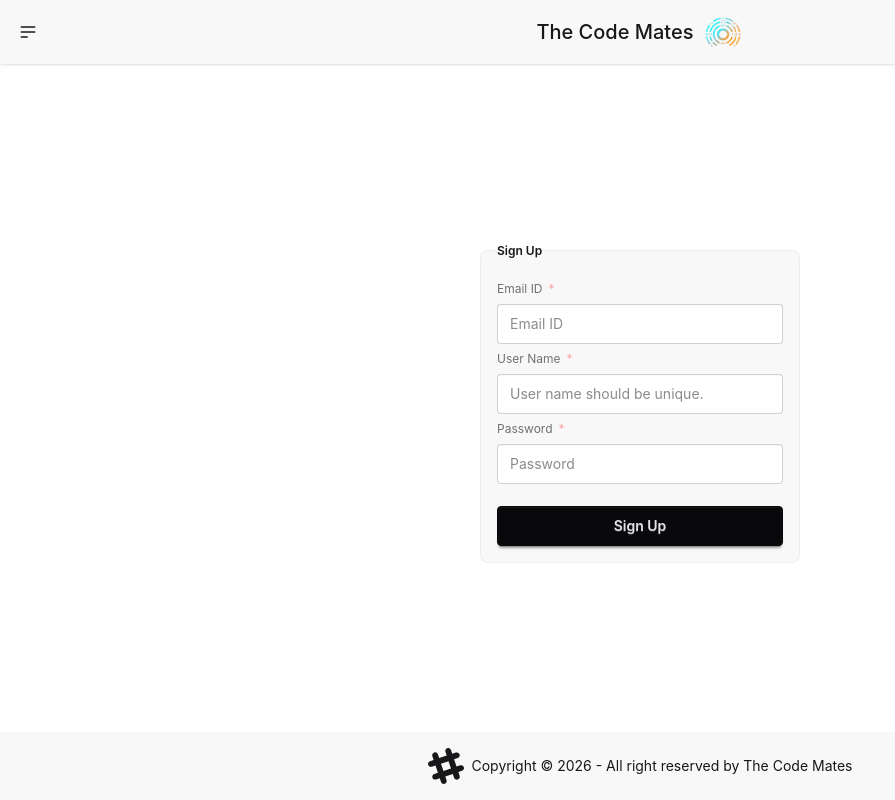
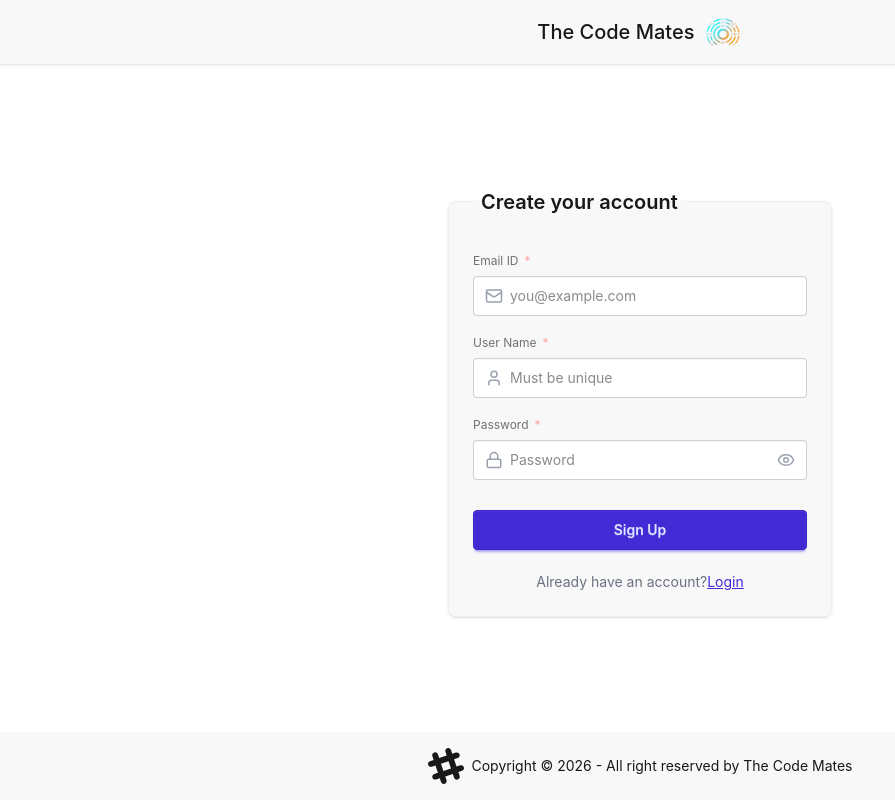
Before and after one commit to Kaustubh-Dalvi1001/TheCodeMates, a React (Vite) app in the folder TheCodeMatesFrontend/: page /signup in a window 1280 px wide. Shown: the whole page, without its empty margins (0-895 px from the left). Built offline with nearby package versions, Linux system fonts and the light colour scheme.

Commit message:
Enhanced the UI of signup and login page

```diff
--- a/TheCodeMatesFrontend/index.html
+++ b/TheCodeMatesFrontend/index.html
@@ -2,7 +2,7 @@
 <html lang="en">
   <head>
     <meta charset="UTF-8" />
-    <link rel="icon" type="image/svg+xml" href="/favicon.svg" />
+    <link rel="icon" type="image/svg+xml" href="./src/assets/TCM_Logo.png" />
     <meta name="viewport" content="width=device-width, initial-scale=1.0" />
     <title>The Code Mates</title>
   </head>
--- a/TheCodeMatesFrontend/src/components/Login.jsx
+++ b/TheCodeMatesFrontend/src/components/Login.jsx
@@ -1,4 +1,4 @@
-import React from "react";
+import React, { useState } from "react";
 import Footer from "./Footer";
 import LoginSignUpHeader from "./LoginSignUpHeader";
 import { useForm } from "react-hook-form";
@@ -6,10 +6,13 @@ import { useMutation, useQueryClient } from "@tanstack/react-query";
 import { loginUser } from "./api";
 import { useDispatch } from "react-redux";
 import { addUser } from "../store/userSlice";
-import { useNavigate } from "react-router-dom";
+import { NavLink, useNavigate } from "react-router-dom";
 import { toast } from "react-toastify";
+import { Eye, EyeOff, Loader2, Lock, Mail } from "lucide-react";
 
 const Login = () => {
+  const [passwordVisible, setPasswordVisible] = useState(false);
+
   const {
     register,
     handleSubmit,
@@ -23,7 +26,7 @@ const Login = () => {
 
   const queryClient = useQueryClient();
 
-  const { mutate: loginUserMutate } = useMutation({
+  const { mutate: loginUserMutate, isPending } = useMutation({
     mutationFn: (userData) => loginUser(userData),
     onSuccess: (data) => {
       // console.log(data.loggedInUser);
@@ -49,33 +52,71 @@ const Login = () => {
       <LoginSignUpHeader />
       {/* Body */}
       <div className="flex-1 overflow-y-auto flex justify-center items-center">
-        <form action="#" onSubmit={handleSubmit(submitLoginData)}>
-          <fieldset className="fieldset bg-base-200 border-base-300 rounded-box w-xs border p-4">
-            <legend className="fieldset-legend">Login</legend>
-            <label className="label">Email ID</label>
+        <form action="#" onSubmit={handleSubmit(submitLoginData)} className="w-full max-w-sm">
+          <fieldset className="fieldset bg-base-200 border-base-300 rounded-box border p-6 shadow-sm">
+            <legend className="fieldset-legend text-xl font-semibold px-2">Login</legend>
+
+            {/* email id */}
+            <label className="label mt-2">Email ID</label>
+            <div className="relative">
+              <Mail className="w-4.5 h-4.5 z-10 text-gray-400 absolute top-1/2 -translate-y-1/2 left-3 pointer-events-none" />
               <input
                 {...register("emailId", { required: true })}
                 type="email"
-              className="input"
-              placeholder="Email ID"
+                className="input pl-9 w-full focus:outline-primary transition-all"
+                placeholder="you@example.com"
                 defaultValue="natasha@gmail.com"
               />
               {errors.emailId && <p className="text-red-400"> Email ID is required. </p>}
-            <label className="label">Password</label>
+            </div>
+
+            {/* password */}
+            <label className="label mt-3">Password</label>
+            <div className="relative">
+              <Lock className="w-4.5 h-4.5 z-10 text-gray-400 absolute top-1/2 -translate-y-1/2 left-3 pointer-events-none" />
+              <div>
                 <input
                   {...register("password", { required: true })}
-              type="password"
-              className="input"
+                  type={passwordVisible ? "text" : "password"}
+                  className="input pl-9 pr-9 w-full focus:outline-primary transition-all"
                   placeholder="Password"
                   defaultValue="Natasha@1001"
                 />
+              </div>
+              <button
+                type="button"
+                onClick={() => setPasswordVisible((p) => !p)}
+                className="absolute top-1/2 -translate-y-1/2 right-3 text-gray-400 cursor-pointer"
+                aria-label={passwordVisible ? "Hide password" : "Show password"}
+                tabIndex={0}
+              >
+                {passwordVisible ? <EyeOff className="w-4.5 h-4.5" /> : <Eye className="w-4.5 h-4.5" />}
+              </button>
               {errors.password && <p className="text-red-400"> Password is required. </p>}
+            </div>
             {/* <div>
                 <a className="link link-hover">Forgot password?</a>
               </div> */}
-            <button type="submit" className="btn btn-neutral mt-4">
-              Login
+            <button
+              type="submit"
+              disabled={isPending}
+              className="btn btn-primary mt-6 w-full transition-transform active:scale-95 disabled:opacity-70"
+            >
+              {isPending ? (
+                <>
+                  <Loader2 className="w-4 h-4 animate-spin z-10" /> Loggin in...
+                </>
+              ) : (
+                "Sign Up"
+              )}
             </button>
+
+            <p className="text-center text-sm text-gray-500 mt-4">
+              Don't have an account?
+              <NavLink to="/signup" className="link link-primary">
+                Sign Up
+              </NavLink>
+            </p>
           </fieldset>
         </form>
       </div>
--- a/TheCodeMatesFrontend/src/components/LoginSignUpHeader.jsx
+++ b/TheCodeMatesFrontend/src/components/LoginSignUpHeader.jsx
@@ -5,34 +5,7 @@ import { NavLink } from "react-router-dom";
 const LoginSignUpHeader = ({ page }) => {
   return (
     <div>
-      <header className="navbar bg-base-200 shadow-sm grid grid-cols-3 items-center">
-        <div className="dropdown">
-          <div tabIndex={0} role="button" className="btn btn-ghost btn-circle">
-            <svg
-              xmlns="http://www.w3.org/2000/svg"
-              className="h-5 w-5"
-              fill="none"
-              viewBox="0 0 24 24"
-              stroke="currentColor"
-            >
-              <path strokeLinecap="round" strokeLinejoin="round" strokeWidth="2" d="M4 6h16M4 12h16M4 18h7" />
-            </svg>
-          </div>
-          <ul
-            tabIndex="-1"
-            className="menu menu-sm dropdown-content bg-base-100 rounded-box z-1 mt-3 w-52 p-2 shadow"
-          >
-            {page === "signup" ? (
-              <li>
-                <NavLink to="/login">Login</NavLink>
-              </li>
-            ) : (
-              <li>
-                <NavLink to="/signup">Sign-Up</NavLink>
-              </li>
-            )}
-          </ul>
-        </div>
+      <header className="navbar bg-base-200 shadow-sm flex justify-center items-center">
         <div className="flex justify-center items-center gap-2 font-medium">
           <span className="text-xl">The Code Mates</span> <img src={logo} alt="Logo" className="w-[10%]" />
         </div>
--- a/TheCodeMatesFrontend/src/components/Signup.jsx
+++ b/TheCodeMatesFrontend/src/components/Signup.jsx
@@ -1,15 +1,18 @@
-import React from "react";
+import React, { useState } from "react";
 import LoginSignUpHeader from "./LoginSignUpHeader";
 import Footer from "./Footer";
 import { useForm } from "react-hook-form";
 import { useMutation } from "@tanstack/react-query";
 import { toast } from "react-toastify";
 import { signupUser } from "./api";
-import { useNavigate } from "react-router-dom";
+import { NavLink, useNavigate } from "react-router-dom";
 import { useDispatch } from "react-redux";
 import { addUser } from "../store/userSlice";
+import { Eye, EyeOff, Mail, User, Lock, Loader2 } from "lucide-react";
 
 const Signup = () => {
+  const [passwordVisible, setPasswordVisible] = useState(false);
+
   const navigate = useNavigate();
   const dispatch = useDispatch();
 
@@ -20,7 +23,7 @@ const Signup = () => {
     formState: { errors },
   } = useForm();
 
-  const { mutate: signupMutate } = useMutation({
+  const { mutate: signupMutate, isPending } = useMutation({
     mutationFn: (data) => signupUser(data),
     onSuccess: (data) => {
       // console.log(data);
@@ -46,49 +49,84 @@ const Signup = () => {
       <LoginSignUpHeader page="signup" />
       {/* Body */}
       <div className="flex-1 overflow-y-auto flex justify-center items-center">
-        <form action="#" onSubmit={handleSubmit(submitSignupData)}>
-          <fieldset className="fieldset bg-base-200 border-base-300 rounded-box w-xs border p-4">
-            <legend className="fieldset-legend">Sign Up</legend>
+        <form action="#" onSubmit={handleSubmit(submitSignupData)} className="w-full max-w-sm">
+          <fieldset className="fieldset bg-base-200 border-base-300 rounded-box border p-6 shadow-sm">
+            <legend className="fieldset-legend text-xl font-semibold px-2">Create your account</legend>
 
-            <label className="label">
+            {/* Email */}
+            <label className="label mt-2">
               Email ID <span className="text-red-300">*</span>
             </label>
+            <div className="relative">
+              <Mail className="w-4.5 h-4.5 z-10 text-gray-400 absolute top-1/2 -translate-y-1/2 left-3 pointer-events-none" />
               <input
                 {...register("emailId")}
                 required
                 type="email"
-              className="input"
-              placeholder="Email ID"
-              //   defaultValue="kaustubh@gmail.com"
+                className="input pl-9 w-full focus:outline-primary transition-all"
+                placeholder="you@example.com"
               />
+            </div>
 
-            <label className="label">
+            {/* Username */}
+            <label className="label mt-3">
               User Name <span className="text-red-300">*</span>
             </label>
+            <div className="relative">
+              <User className="w-4.5 h-4.5 z-10 text-gray-400 absolute top-1/2 -translate-y-1/2 left-3 pointer-events-none" />
               <input
                 {...register("userName")}
                 required
                 type="text"
-              className="input"
-              placeholder="User name should be unique."
-              //   defaultValue="kaustubh"
+                className="input pl-9 w-full focus:outline-primary transition-all"
+                placeholder="Must be unique"
               />
+            </div>
 
-            <label className="label">
+            {/* Password */}
+            <label className="label mt-3">
               Password <span className="text-red-300">*</span>
             </label>
+            <div className="relative">
+              <Lock className="w-4.5 h-4.5 z-10 text-gray-400 absolute top-1/2 -translate-y-1/2 left-3 pointer-events-none" />
               <input
                 {...register("password")}
                 required
-              type="password"
-              className="input"
+                type={passwordVisible ? "text" : "password"}
+                className="input pl-9 pr-9 w-full focus:outline-primary transition-all"
                 placeholder="Password"
-              //   defaultValue="kaustubh"
               />
+              <button
+                type="button"
+                onClick={() => setPasswordVisible((p) => !p)}
+                className="absolute top-1/2 -translate-y-1/2 right-3 text-gray-400 cursor-pointer"
+                aria-label={passwordVisible ? "Hide password" : "Show password"}
+                tabIndex={0}
+              >
+                {passwordVisible ? <EyeOff className="w-4.5 h-4.5" /> : <Eye className="w-4.5 h-4.5" />}
+              </button>
+            </div>
 
-            <button type="submit" className="btn btn-neutral mt-4">
-              Sign Up
+            <button
+              type="submit"
+              disabled={isPending}
+              className="btn btn-primary mt-6 w-full transition-transform active:scale-95 disabled:opacity-70"
+            >
+              {isPending ? (
+                <>
+                  <Loader2 className="w-4 h-4 animate-spin z-10" /> Creating account...
+                </>
+              ) : (
+                "Sign Up"
+              )}
             </button>
+
+            <p className="text-center text-sm text-gray-500 mt-4">
+              Already have an account?
+              <NavLink to="/login" className="link link-primary">
+                Login
+              </NavLink>
+            </p>
           </fieldset>
         </form>
       </div>
```
Lines whose indentation alone changed are shown as unchanged.
